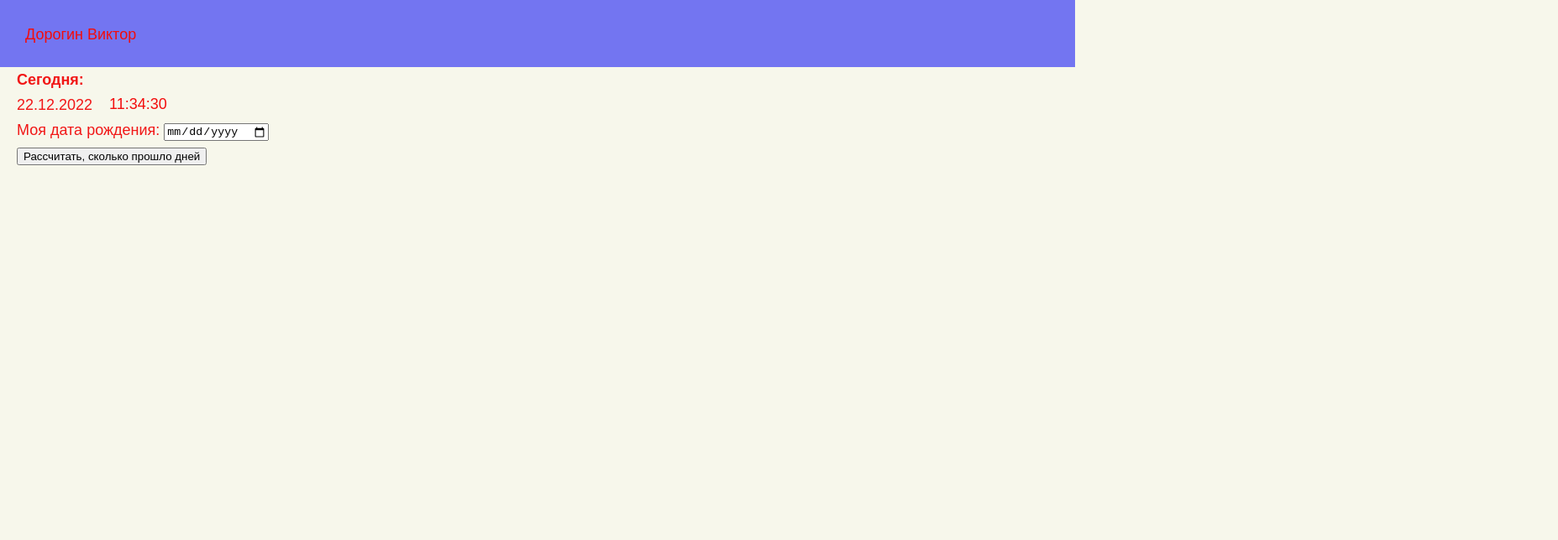
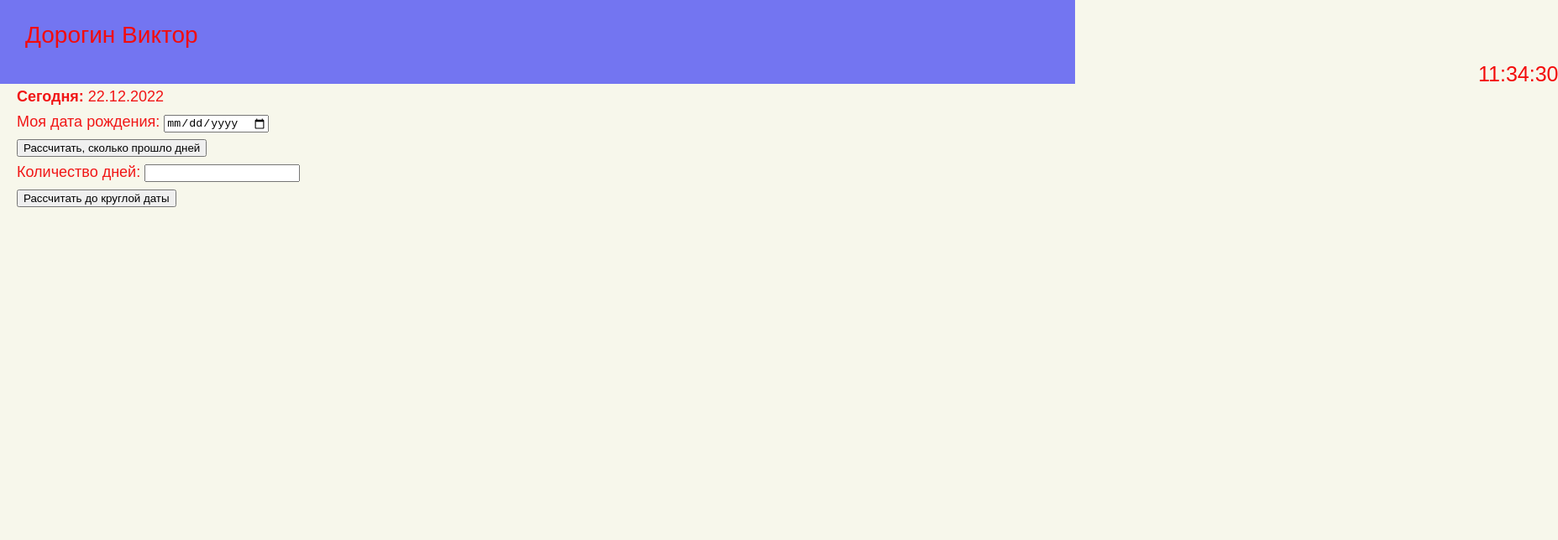
Before and after one commit to VictorCtydent/web-programming-labs2, a plain HTML site: page lab8.html in a window 1280 px wide. Shown: the top 644 px of the page at 84% size, 1855 px wide, since content can reach past the window. Drawn offline with Linux system fonts and the light colour scheme.

Commit message:
Круглая дата

```diff
--- a/lab8.css
+++ b/lab8.css
@@ -41,11 +41,15 @@ body {
 .header {
     color: rgb(243, 12, 12);
     background: rgb(115, 117, 241);
-    font-size: 18px;
-    height: 80px;
+    font-size: 28px;
+    height: 100px;
     line-height: 83px;
     padding-left: 30px;
     }
 #time {
-    margin-left: 100px;
+    margin-left: 100;
+    line-height: 10px;
+    padding-left: 1730px;
+    font-size: 25px;
+    text-align: center
 }
--- a/lab8.html
+++ b/lab8.html
@@ -5,6 +5,7 @@
         <title>Дорогин Виктор. ФБИ-03. Лабораторная работа 8</title>
         <link rel="stylesheet" href="lab8.css" type="text/css">
         <script src="lab8.js"></script>
+
     </head>
     <body>
         <div class="header">
@@ -13,8 +14,7 @@
         </div>
 
         <div class="content">
-            <b>Сегодня:</b>
-            <div id="today"></div>
+            <b>Сегодня:</b> <span id="today"></span>
             <div>
                 Моя дата рождения:  <input type="date">
             </div>
@@ -22,6 +22,13 @@
                 <button onclick="showDaysCount()">Рассчитать, сколько прошло дней</button>
             </div>
             <div id="result"></div>
+            <div class = "days">
+                Количество дней: <input type="number">
+            </div>
+            <div class = "knopkaDays">
+                <button onclick="showNewDate()">Рассчитать до круглой даты</button>
+            </div>
+            <div id = "resultdays"></div>
         </div>
 
         <div class="footer">
--- a/lab8.js
+++ b/lab8.js
@@ -9,7 +9,7 @@ function showDaysCount(parasm) {
     let birthday = new Date (inputDate.value);
     let daysCount = (today - birthday)/1000/60/60/24;
     let result = document.getElementById('result');
-    daysCount = Math.floor(daysCount); // округляем в меньшую сторону
+    daysCount = Math.floor(daysCount);
     result.innerHTML = 'С даты рождения прошло дней:' + daysCount;
 }
 
@@ -22,3 +22,15 @@ function showTime() {
 }
 window.addEventListener('load', showTime);
 setInterval(showTime, 1000);
+
+function showNewDate(params) {
+    let inputDate = document.querySelector('input[type=date]');
+    let birthday = new Date(inputDate.value);
+
+    let days = document.querySelector('input[type=number]').value;
+
+    let NewDate = birthday.getTime() + days*24*60*60*1000;
+    NewDate = new Date(NewDate);
+
+    resultdays.innerHTML = 'Круглая дата:  ' + NewDate;
+}
```
